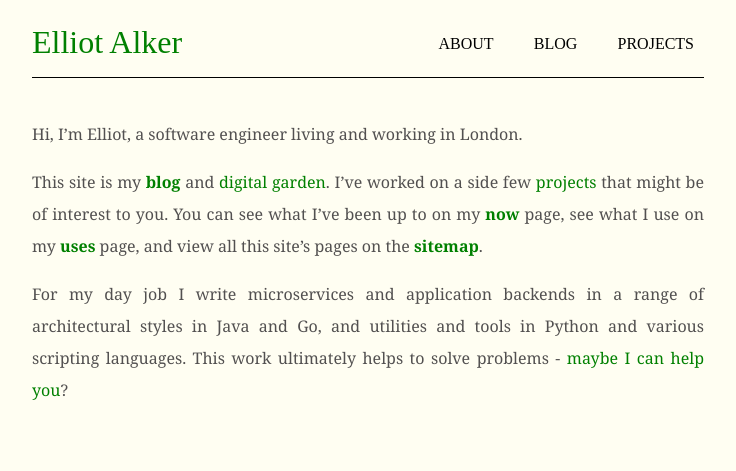
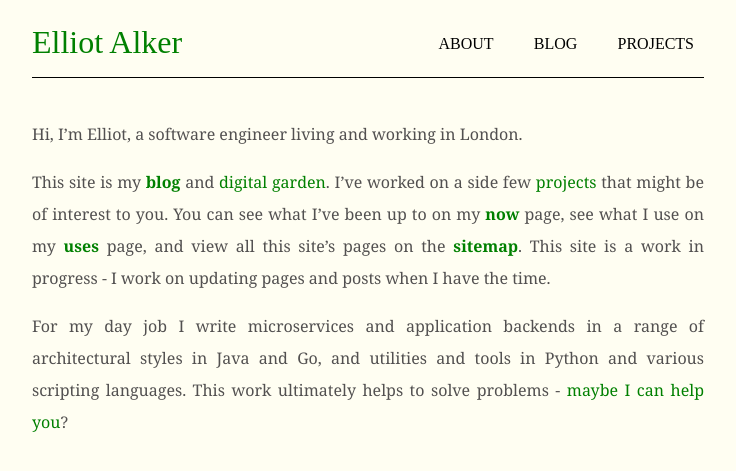
Before and after one commit to ealker/ealker.github.io, a Jekyll site: the page built from index.md, in a window 1280 px wide. Shown: the top 471 px of the page, without its empty margins (272-1008 px from the left). Built offline with Jekyll 4.4.1, drawn with Linux system fonts in a browser that asks for light colours.

Commit message:
Add WIP warning to home page and link to contact section

```diff
--- a/index.md
+++ b/index.md
@@ -5,6 +5,6 @@ title: Elliot Alker
 
 Hi, I'm Elliot, a software engineer living and working in London.
 
-This site is my **[blog](/blog)** and [digital garden](https://maggieappleton.com/garden-history). I've worked on a side few [projects](/projects) that might be of interest to you. You can see what I've been up to on my **[now](now)** page, see what I use on my **[uses](uses)** page, and view all this site's pages on the **[sitemap](sitemap)**.
+This site is my **[blog](/blog)** and [digital garden](https://maggieappleton.com/garden-history). I've worked on a side few [projects](/projects) that might be of interest to you. You can see what I've been up to on my **[now](now)** page, see what I use on my **[uses](uses)** page, and view all this site's pages on the **[sitemap](sitemap)**. This site is a work in progress - I work on updating pages and posts when I have the time.
 
-For my day job I write microservices and application backends in a range of architectural styles in Java and Go, and utilities and tools in Python and various scripting languages. This work ultimately helps to solve problems - [maybe I can help you]()?
+For my day job I write microservices and application backends in a range of architectural styles in Java and Go, and utilities and tools in Python and various scripting languages. This work ultimately helps to solve problems - [maybe I can help you](./about)?
```
Also changed, not shown: projects.md (+5 -0 lines).
